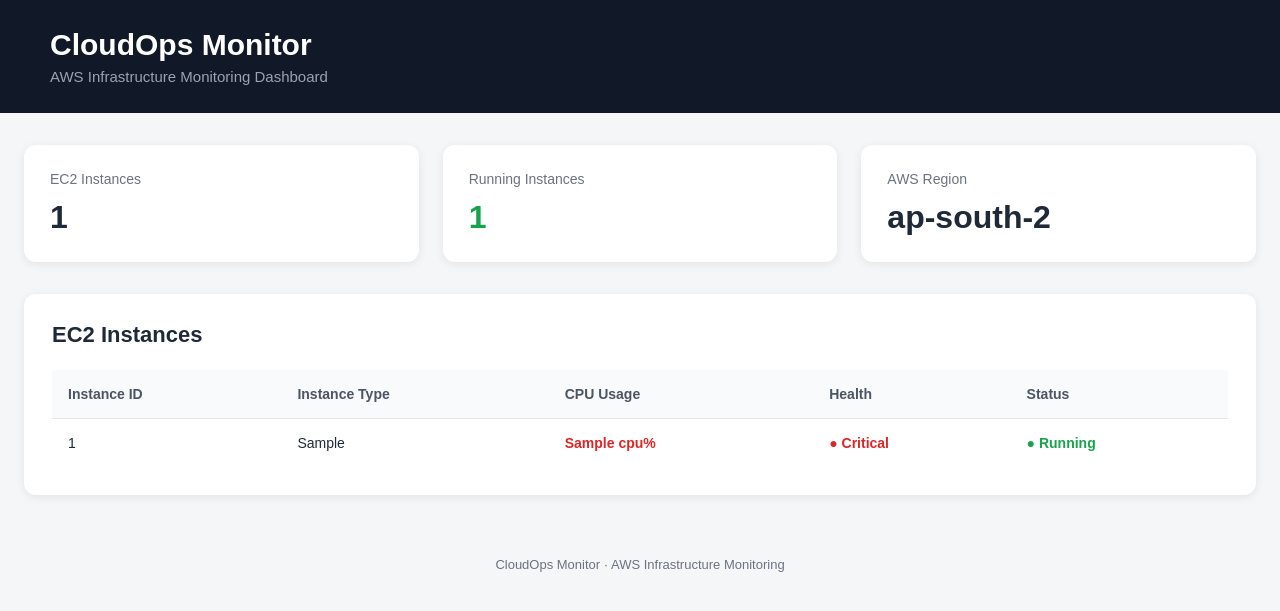
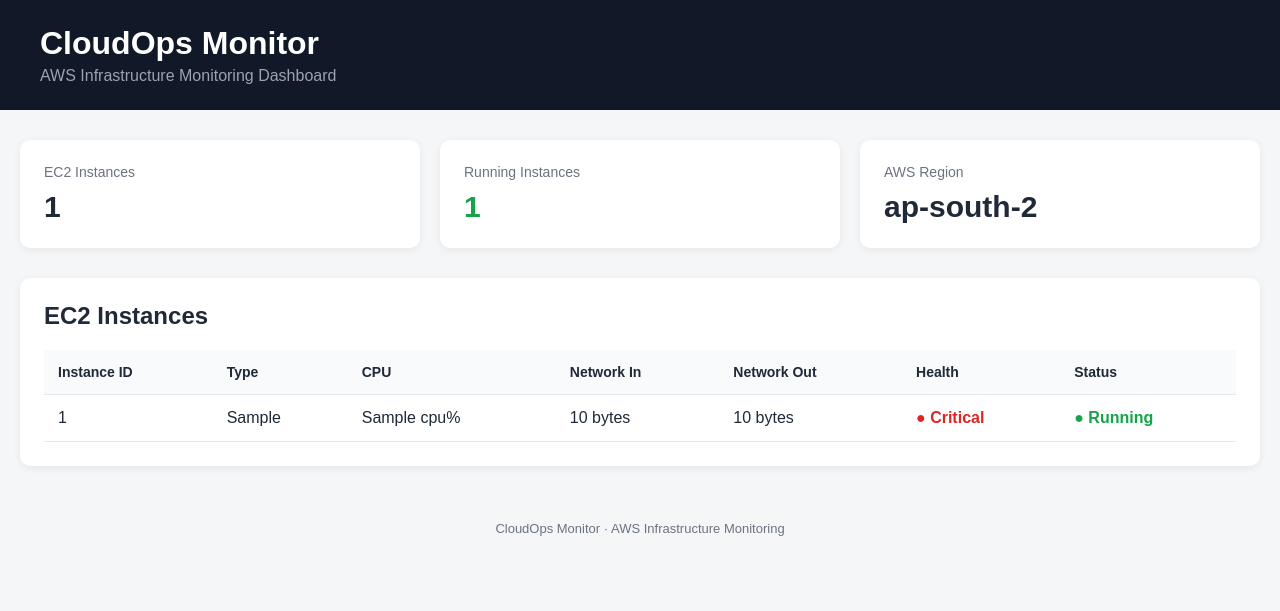
Before and after one commit to Preetham03M/CloudOps-Monitor, a Flask app: template templates/dashboard.html in a window 1280 px wide. Shown: the top 611 px of the page. Run offline with Flask 3, Linux system fonts and the light colour scheme; the template is opened without the code that fills it: most values are stand-ins (such as "Sample title", 1, 10 or a date in 2020).

Commit message:
Display network monitoring metrics

```diff
--- a/templates/dashboard.html
+++ b/templates/dashboard.html
@@ -1,537 +1,144 @@
 <!DOCTYPE html>
 <html lang="en">
-
 <head>
     <meta charset="UTF-8">
     <meta name="viewport" content="width=device-width, initial-scale=1.0">
-
-    <!-- Refresh dashboard every 60 seconds -->
     <meta http-equiv="refresh" content="60">
-
     <title>CloudOps Monitor</title>
 
     <style>
-        * {
-            box-sizing: border-box;
-            margin: 0;
-            padding: 0;
-        }
-
-        body {
-            font-family: Arial, Helvetica, sans-serif;
-            background: #f4f6f8;
-            color: #1f2937;
-        }
-
-        /* =========================
-           HEADER
-        ========================= */
-
-        .header {
-            background: #111827;
-            color: white;
-            padding: 28px 50px;
-        }
-
-        .header h1 {
-            font-size: 30px;
-            margin-bottom: 6px;
-        }
-
-        .header p {
-            color: #9ca3af;
-            font-size: 15px;
-        }
-
-        /* =========================
-           MAIN CONTAINER
-        ========================= */
-
-        .container {
-            max-width: 1400px;
-            margin: 32px auto;
-            padding: 0 24px;
-        }
-
-        /* =========================
-           SUMMARY CARDS
-        ========================= */
-
-        .cards {
-            display: grid;
-            grid-template-columns: repeat(3, 1fr);
-            gap: 24px;
-            margin-bottom: 32px;
-        }
-
-        .card {
-            background: white;
-            padding: 26px;
-            border-radius: 12px;
-            box-shadow: 0 2px 10px rgba(0, 0, 0, 0.08);
-        }
-
-        .card-title {
-            color: #6b7280;
-            font-size: 14px;
-            margin-bottom: 12px;
-        }
-
-        .card-value {
-            font-size: 32px;
-            font-weight: bold;
-        }
-
-        .running {
-            color: #16a34a;
-        }
-
-        .stopped {
-            color: #dc2626;
-        }
-
-        /* =========================
-           INSTANCE SECTION
-        ========================= */
-
-        .section {
-            background: white;
-            padding: 28px;
-            border-radius: 12px;
-            box-shadow: 0 2px 10px rgba(0, 0, 0, 0.08);
-        }
-
-        .section h2 {
-            font-size: 22px;
-            margin-bottom: 22px;
-        }
-
-        /* =========================
-           TABLE
-        ========================= */
-
-        table {
-            width: 100%;
-            border-collapse: collapse;
-        }
-
-        th,
-        td {
-            text-align: left;
-            padding: 16px;
-            border-bottom: 1px solid #e5e7eb;
-        }
-
-        th {
-            background: #f9fafb;
-            color: #4b5563;
-            font-size: 14px;
-        }
-
-        td {
-            font-size: 14px;
-        }
-
-        tr:last-child td {
-            border-bottom: none;
-        }
-
-        /* =========================
-           CPU
-        ========================= */
-
-        .cpu {
-            font-weight: bold;
-        }
-
-        .cpu-low {
-            color: #16a34a;
-        }
-
-        .cpu-medium {
-            color: #d97706;
-        }
-
-        .cpu-high {
-            color: #dc2626;
-        }
-
-        .cpu-na {
-            color: #6b7280;
-        }
-
-        /* =========================
-           HEALTH
-        ========================= */
-
-        .health {
-            font-weight: bold;
-        }
-
-        .health-good {
-            color: #16a34a;
-        }
-
-        .health-warning {
-            color: #d97706;
-        }
-
-        .health-critical {
-            color: #dc2626;
-        }
-
-        .health-unknown {
-            color: #6b7280;
-        }
-
-        /* =========================
-           STATUS
-        ========================= */
-
-        .status {
-            font-weight: bold;
-        }
-
-        /* =========================
-           EMPTY STATE
-        ========================= */
-
-        .empty {
-            color: #6b7280;
-            padding: 20px 0;
-        }
-
-        /* =========================
-           FOOTER
-        ========================= */
-
-        .footer {
-            text-align: center;
-            color: #6b7280;
-            font-size: 13px;
-            padding: 30px;
-        }
-
-        /* =========================
-           RESPONSIVE
-        ========================= */
+        * { box-sizing: border-box; margin: 0; padding: 0; }
+        body { font-family: Arial, sans-serif; background: #f4f6f8; color: #1f2937; }
+        .header { background: #111827; color: white; padding: 25px 40px; }
+        .header h1 { margin-bottom: 5px; }
+        .header p, .muted { color: #6b7280; }
+        .header p { color: #9ca3af; }
+        .container { max-width: 1400px; margin: 30px auto; padding: 0 20px; }
+        .cards { display: grid; grid-template-columns: repeat(3, 1fr); gap: 20px; margin-bottom: 30px; }
+        .card, .section { background: white; padding: 24px; border-radius: 10px; box-shadow: 0 2px 8px #0001; }
+        .card-title { color: #6b7280; font-size: 14px; margin-bottom: 10px; }
+        .card-value { font-size: 30px; font-weight: bold; }
+        .section h2 { margin-bottom: 20px; }
+        table { width: 100%; border-collapse: collapse; }
+        th, td { text-align: left; padding: 14px; border-bottom: 1px solid #e5e7eb; }
+        th { background: #f9fafb; font-size: 14px; }
+        .running, .good { color: #16a34a; font-weight: bold; }
+        .warning { color: #d97706; font-weight: bold; }
+        .critical, .stopped { color: #dc2626; font-weight: bold; }
+        .muted { font-weight: normal; }
+        .footer { text-align: center; color: #6b7280; padding: 25px; font-size: 13px; }
 
         @media (max-width: 900px) {
-
-            .cards {
-                grid-template-columns: 1fr;
-            }
-
-            .header {
-                padding: 24px;
-            }
-
-            .container {
-                padding: 0 16px;
-            }
-
-            .section {
-                overflow-x: auto;
-            }
-
-            table {
-                min-width: 850px;
-            }
+            .cards { grid-template-columns: 1fr; }
+            .section { overflow-x: auto; }
+            table { min-width: 900px; }
         }
     </style>
 </head>
 
-
 <body>
-
-    <!-- =========================
-         HEADER
-    ========================= -->
-
     <header class="header">
-
-        <h1>
-            CloudOps Monitor
-        </h1>
-
-        <p>
-            AWS Infrastructure Monitoring Dashboard
-        </p>
-
+        <h1>CloudOps Monitor</h1>
+        <p>AWS Infrastructure Monitoring Dashboard</p>
     </header>
 
-
-    <!-- =========================
-         MAIN
-    ========================= -->
-
     <main class="container">
-
-
-        <!-- =========================
-             SUMMARY CARDS
-        ========================= -->
-
         <section class="cards">
-
-
-            <!-- Total EC2 -->
+            <div class="card">
+                <div class="card-title">EC2 Instances</div>
+                <div class="card-value">{{ total_instances }}</div>
+            </div>
 
             <div class="card">
-
-                <div class="card-title">
-                    EC2 Instances
-                </div>
-
-                <div class="card-value">
-                    {{ total_instances }}
-                </div>
-
+                <div class="card-title">Running Instances</div>
+                <div class="card-value running">{{ running_count }}</div>
             </div>
 
-
-            <!-- Running EC2 -->
-
             <div class="card">
-
-                <div class="card-title">
-                    Running Instances
-                </div>
-
-                <div class="card-value running">
-                    {{ running_count }}
-                </div>
-
+                <div class="card-title">AWS Region</div>
+                <div class="card-value">ap-south-2</div>
             </div>
-
-
-            <!-- AWS Region -->
-
-            <div class="card">
-
-                <div class="card-title">
-                    AWS Region
-                </div>
-
-                <div class="card-value">
-                    ap-south-2
-                </div>
-
-            </div>
-
-
         </section>
 
-
-        <!-- =========================
-             EC2 INSTANCE TABLE
-        ========================= -->
-
         <section class="section">
-
-            <h2>
-                EC2 Instances
-            </h2>
-
+            <h2>EC2 Instances</h2>
 
             {% if instances %}
-
-
             <table>
-
                 <thead>
-
                     <tr>
-
-                        <th>
-                            Instance ID
-                        </th>
-
-                        <th>
-                            Instance Type
-                        </th>
-
-                        <th>
-                            CPU Usage
-                        </th>
-
-                        <th>
-                            Health
-                        </th>
-
-                        <th>
-                            Status
-                        </th>
-
+                        <th>Instance ID</th>
+                        <th>Type</th>
+                        <th>CPU</th>
+                        <th>Network In</th>
+                        <th>Network Out</th>
+                        <th>Health</th>
+                        <th>Status</th>
                     </tr>
-
                 </thead>
 
-
                 <tbody>
-
-
                     {% for instance in instances %}
-
-
                     <tr>
-
-
-                        <!-- INSTANCE ID -->
+                        <td>{{ instance.instance_id }}</td>
+                        <td>{{ instance.instance_type }}</td>
 
                         <td>
-                            {{ instance.instance_id }}
+                            {% if instance.cpu is not none %}
+                                {{ instance.cpu }}%
+                            {% else %}
+                                <span class="muted">N/A</span>
+                            {% endif %}
                         </td>
 
-
-                        <!-- INSTANCE TYPE -->
+                        <td>
+                            {% if instance.network_in is not none %}
+                                {{ instance.network_in }} bytes
+                            {% else %}
+                                <span class="muted">N/A</span>
+                            {% endif %}
+                        </td>
 
                         <td>
-                            {{ instance.instance_type }}
+                            {% if instance.network_out is not none %}
+                                {{ instance.network_out }} bytes
+                            {% else %}
+                                <span class="muted">N/A</span>
+                            {% endif %}
                         </td>
 
-
-                        <!-- CPU USAGE -->
+                        <td>
+                            {% if instance.cpu is none %}
+                                <span class="muted">● Unknown</span>
+                            {% elif instance.cpu < 50 %}
+                                <span class="good">● Healthy</span>
+                            {% elif instance.cpu < 80 %}
+                                <span class="warning">● Warning</span>
+                            {% else %}
+                                <span class="critical">● Critical</span>
+                            {% endif %}
+                        </td>
 
                         <td>
-
-                            {% if instance.cpu is not none %}
-
-
-                                {% if instance.cpu < 50 %}
-
-                                    <span class="cpu cpu-low">
-                                        {{ instance.cpu }}%
-                                    </span>
-
-
-                                {% elif instance.cpu < 80 %}
-
-                                    <span class="cpu cpu-medium">
-                                        {{ instance.cpu }}%
-                                    </span>
-
-
-                                {% else %}
-
-                                    <span class="cpu cpu-high">
-                                        {{ instance.cpu }}%
-                                    </span>
-
-
-                                {% endif %}
-
-
+                            {% if instance.state == "running" %}
+                                <span class="running">● Running</span>
                             {% else %}
-
-                                <span class="cpu cpu-na">
-                                    N/A
-                                </span>
-
+                                <span class="stopped">● {{ instance.state|capitalize }}</span>
                             {% endif %}
-
                         </td>
-
-
-                        <!-- HEALTH -->
-
-                        <td>
-
-                            {% if instance.cpu is none %}
-
-                                <span class="health health-unknown">
-                                    ● Unknown
-                                </span>
-
-
-                            {% elif instance.cpu < 50 %}
-
-                                <span class="health health-good">
-                                    ● Healthy
-                                </span>
-
-
-                            {% elif instance.cpu < 80 %}
-
-                                <span class="health health-warning">
-                                    ● Warning
-                                </span>
-
-
-                            {% else %}
-
-                                <span class="health health-critical">
-                                    ● Critical
-                                </span>
-
-
-                            {% endif %}
-
-                        </td>
-
-
-                        <!-- INSTANCE STATUS -->
-
-                        <td>
-
-                            {% if instance.state == "running" %}
-
-                                <span class="status running">
-                                    ● Running
-                                </span>
-
-
-                            {% else %}
-
-                                <span class="status stopped">
-                                    ● {{ instance.state | capitalize }}
-                                </span>
-
-
-                            {% endif %}
-
-                        </td>
-
-
                     </tr>
-
-
                     {% endfor %}
-
-
                 </tbody>
-
             </table>
 
-
             {% else %}
-
-
-                <p class="empty">
-                    No EC2 instances found.
-                </p>
-
-
+                <p class="muted">No EC2 instances found.</p>
             {% endif %}
-
-
         </section>
-
-
     </main>
 
-
-    <!-- =========================
-         FOOTER
-    ========================= -->
-
     <footer class="footer">
-
         CloudOps Monitor · AWS Infrastructure Monitoring
-
     </footer>
-
-
 </body>
-
 </html>
```
